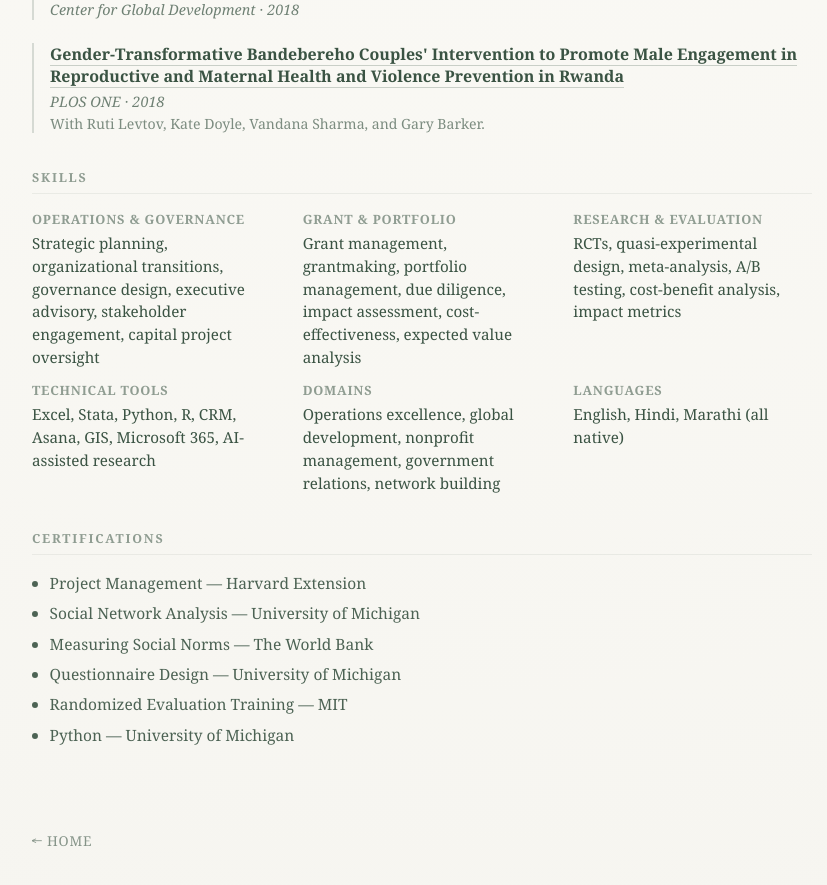
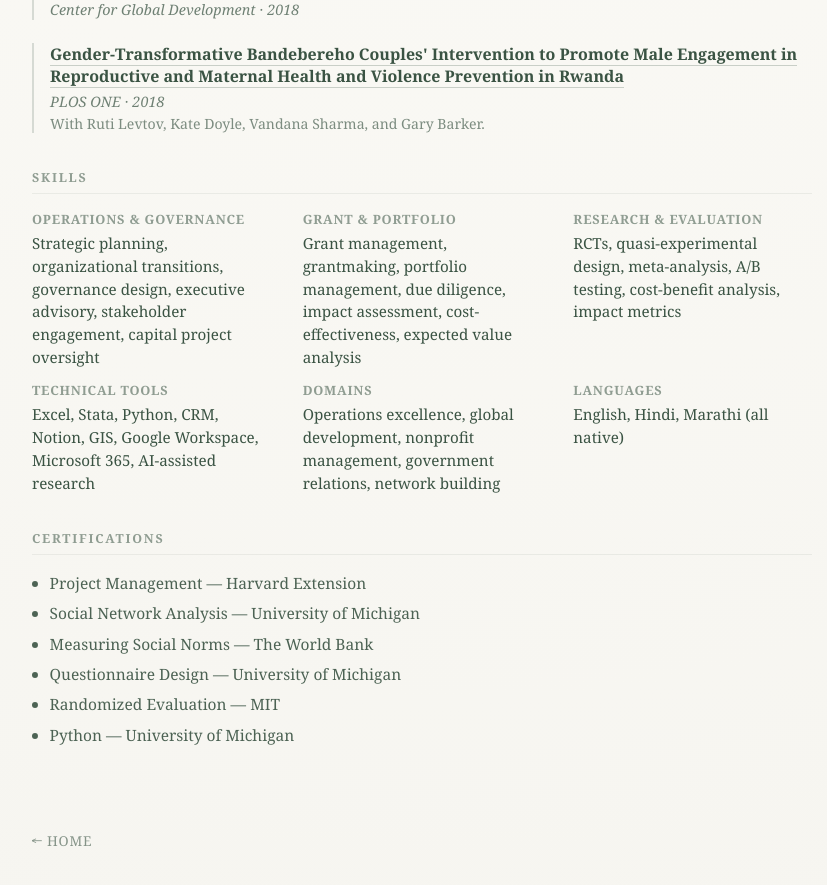
Before and after one commit to gautambastian/gautambastian.com, a Jekyll site: the page built from cv.md, in a window 1280 px wide and 900 px high, scrolled down 2607 px. Shown: the top 885 px of the window, without its empty margins (218-1045 px from the left). Built offline with Jekyll 4.4.1, drawn with Linux system fonts in a browser that asks for light colours.

Commit message:
Small edits to skills section.

```diff
--- a/cv.md
+++ b/cv.md
@@ -135,7 +135,7 @@ permalink: /cv/
 </div>
 <div class="skill-row">
 <strong>Technical Tools</strong>
-      Excel, Stata, Python, R, CRM, Asana, GIS, Microsoft 365, AI-assisted research
+      Excel, Stata, Python, CRM, Notion, GIS, Google Workspace, Microsoft 365, AI-assisted research
 </div>
 <div class="skill-row">
 <strong>Domains</strong>
@@ -155,7 +155,7 @@ permalink: /cv/
 <li>Social Network Analysis — University of Michigan</li>
 <li>Measuring Social Norms — The World Bank</li>
 <li>Questionnaire Design — University of Michigan</li>
-<li>Randomized Evaluation Training — MIT</li>
+<li>Randomized Evaluation — MIT</li>
 <li>Python — University of Michigan</li>
 </ul>
 </div>
```
